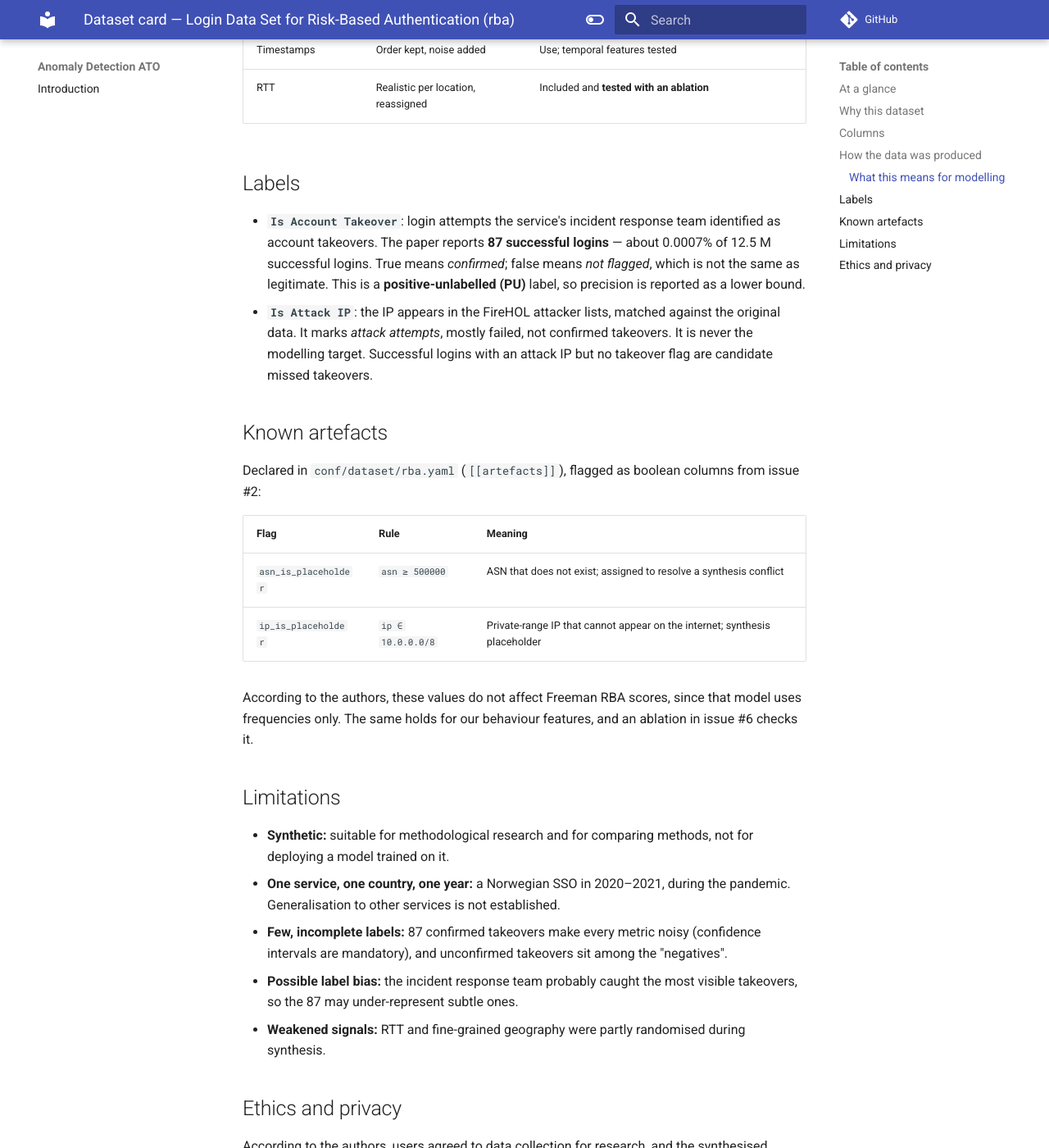
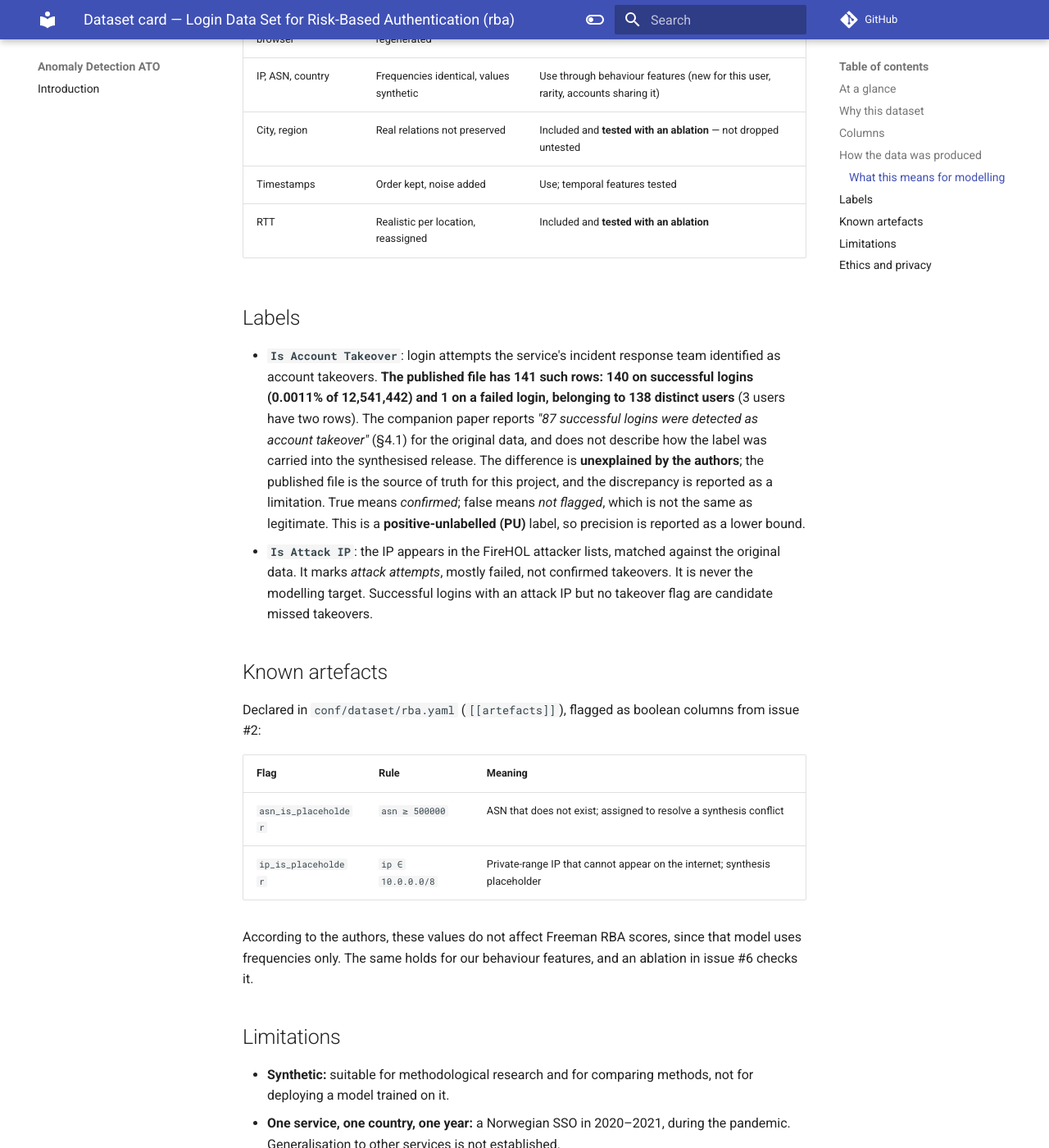
Before and after one commit to modsiw-mona/anomaly_detection_ato, an MkDocs documentation site: the page built from docs/datasets/rba.md, in a window 1280 px wide and 1400 px high, scrolled down 3095 px. Shown: the whole window at 82% size. Built offline with MkDocs 1.6.1 and Material for MkDocs 9.7.7, drawn with Linux system fonts in a browser that asks for light colours; comment, search, counter and statistics services are not loaded; some of the changed text lies outside the part shown.

Commit message:
docs: record verified dataset counts and the takeover-label discrepancy
Counts measured on the published file replace figures quoted from the
companion paper. Volumes and the 3.3M users with a successful login
match, but the file has 141 takeover rows (140 on successful logins,
138 users) while the paper reports 87, and neither source explains how
labels were carried into the synthesised release. The file is the source
of truth and the gap is listed as a limitation; the plan now refers to
140 positives.

Also tighten the archive size limit from 20 GB to 10 GB now that the
real size (9.06 GB) is known, and note the '-' null marker and empty
round-trip times for issue #2.

Refs #1

```diff
--- a/docs/datasets/rba.md
+++ b/docs/datasets/rba.md
@@ -8,9 +8,9 @@
 | | |
 | --- | --- |
 | **What** | Login attempts to a large single sign-on (SSO) service in Norway, one row per attempt |
-| **Size** | 31.3 M login attempts, 3.3 M users (companion paper); 15 columns |
+| **Size** | 31,269,264 login attempts; 3,304,502 users with at least one successful login (4,304,857 distinct user IDs overall); 15 columns + a row index; 9.05 GB CSV |
 | **Period** | February 2020 – February 2021 (original collection) |
-| **Labels** | `Is Account Takeover` (confirmed by incident response, 87 among successful logins per the paper); `Is Attack IP` (IP found in attacker lists) |
+| **Labels** | `Is Account Takeover`: **141 rows (140 on successful logins, 138 users)**, confirmed by incident response — the paper reports 87, see *Labels* · `Is Attack IP`: 3,096,977 rows (9.90% of attempts) |
 | **Nature** | **Synthesised** from real behaviour: frequencies preserved, values artificial |
 | **Source** | Zenodo, DOI [10.5281/zenodo.6782156](https://doi.org/10.5281/zenodo.6782156), v1.0.0 · mirror: Kaggle `dasgroup/rba-dataset` · project page: [das-group/rba-dataset](https://github.com/das-group/rba-dataset) |
 | **Licence** | CC BY 4.0. Citing the paper below is a condition of use. |
@@ -33,7 +33,7 @@ no authentication records).
 
 | Column in file | Standard name | Role | Notes |
 | --- | --- | --- | --- |
-| `User ID` | `user_id` | required | Random pseudonym |
+| `User ID` | `user_id` | required | Random pseudonym. ~1 M IDs appear only in failed attempts (likely non-existent accounts targeted by attackers) |
 | `Login Timestamp` | `timestamp` | required | Order preserved, randomness added |
 | `Login Successful` | `login_success` | required | |
 | `IP Address` | `ip` | context | Synthetic value; see artefacts |
@@ -41,11 +41,11 @@ no authentication records).
 | `Device Type` | `device_type` | context | Identical to the real data; empty for 1,526 unparseable user agents |
 | `User Agent String` | `user_agent` | context | Regenerated from OS and browser |
 | `Country` | `country` | optional | Synthetic value, real frequencies |
-| `Region` | `region` | optional | Derived from the synthetic IP |
-| `City` | `city` | optional | Derived from the synthetic IP |
+| `Region` | `region` | optional | Derived from the synthetic IP; `-` used as a null marker |
+| `City` | `city` | optional | Derived from the synthetic IP; `-` used as a null marker |
 | `OS Name and Version` | `os` | optional | |
 | `Browser Name and Version` | `browser` | optional | |
-| `Round-Trip Time [ms]` | `rtt_ms` | optional | Realistic values, reassigned within each geolocation |
+| `Round-Trip Time [ms]` | `rtt_ms` | optional | Realistic values, reassigned within each geolocation; often empty |
 | `Is Account Takeover` | `label_ato` | label | Confirmed takeovers only |
 | `Is Attack IP` | `label_attack_ip` | label | Proxy for attack *attempts* |
 
@@ -85,8 +85,12 @@ Statements from the dataset authors' README ("Data Creation"), not our assumptio
 ## Labels
 
 - **`Is Account Takeover`**: login attempts the service's incident response team identified as
-  account takeovers. The paper reports **87 successful logins** — about 0.0007% of 12.5 M successful
-  logins. True means *confirmed*; false means *not flagged*, which is not the same as legitimate. This
+  account takeovers. **The published file has 141 such rows: 140 on successful logins (0.0011% of
+  12,541,442) and 1 on a failed login, belonging to 138 distinct users** (3 users have two rows).
+  The companion paper reports *"87 successful logins were detected as account takeover"* (§4.1) for
+  the original data, and does not describe how the label was carried into the synthesised release.
+  The difference is **unexplained by the authors**; the published file is the source of truth for
+  this project, and the discrepancy is reported as a limitation. True means *confirmed*; false means *not flagged*, which is not the same as legitimate. This
   is a **positive-unlabelled (PU)** label, so precision is reported as a lower bound.
 - **`Is Attack IP`**: the IP appears in the FireHOL attacker lists, matched against the original
   data. It marks *attack attempts*, mostly failed, not confirmed takeovers. It is never the modelling
@@ -110,10 +114,12 @@ frequencies only. The same holds for our behaviour features, and an ablation in
   model trained on it.
 - **One service, one country, one year:** a Norwegian SSO in 2020–2021, during the pandemic.
   Generalisation to other services is not established.
-- **Few, incomplete labels:** 87 confirmed takeovers make every metric noisy (confidence intervals
+- **Few, incomplete labels:** 140 confirmed takeovers make every metric noisy (confidence intervals
   are mandatory), and unconfirmed takeovers sit among the "negatives".
 - **Possible label bias:** the incident response team probably caught the most visible takeovers, so
-  the 87 may under-represent subtle ones.
+  the confirmed takeovers may under-represent subtle ones.
+- **Unexplained label count:** 140 takeover rows on successful logins versus 87 in the paper (see
+  *Labels*).
 - **Weakened signals:** RTT and fine-grained geography were partly randomised during synthesis.
 
 ## Ethics and privacy
```
Also changed, not shown: docs/development-plan.md (+3 -3 lines), 1 other file.
